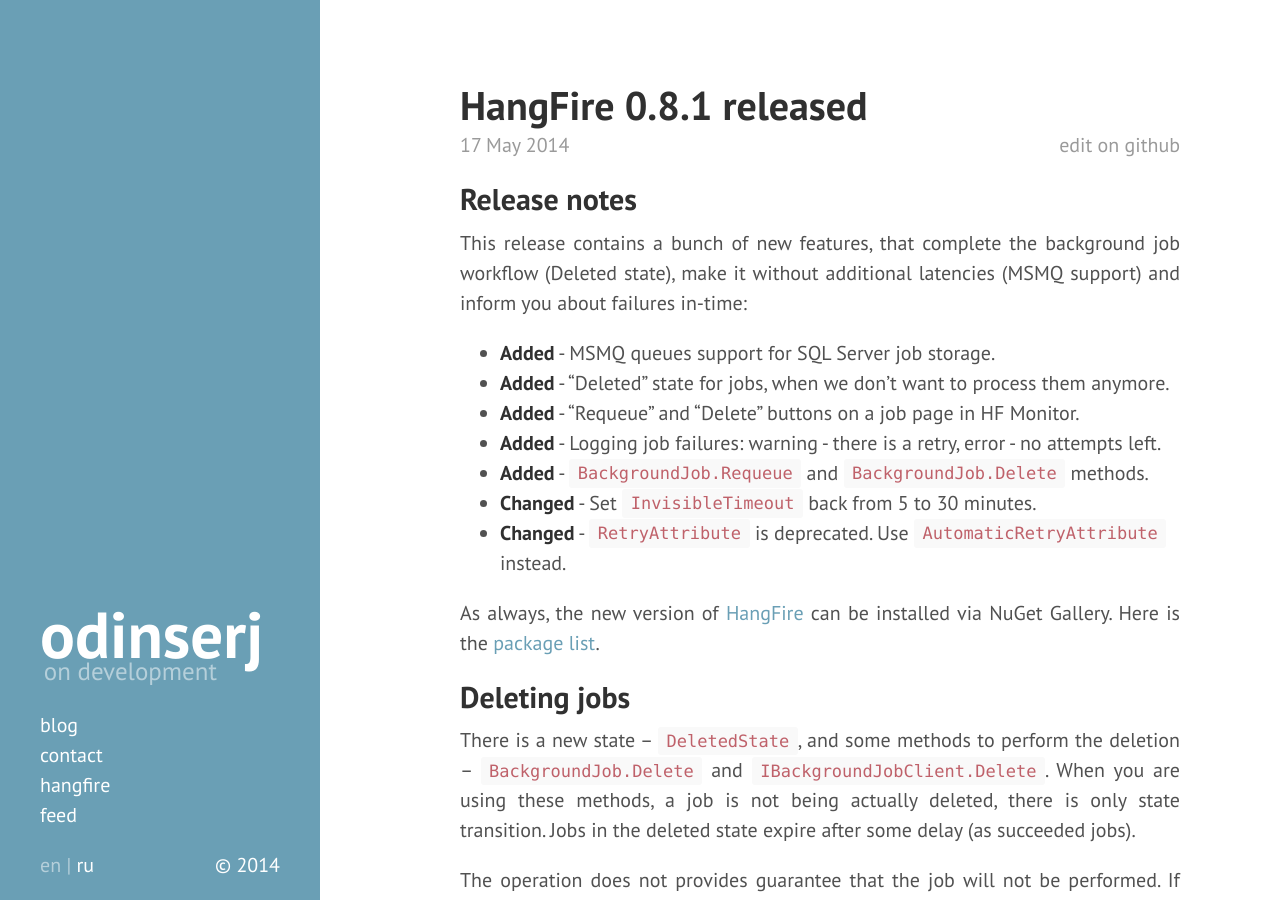
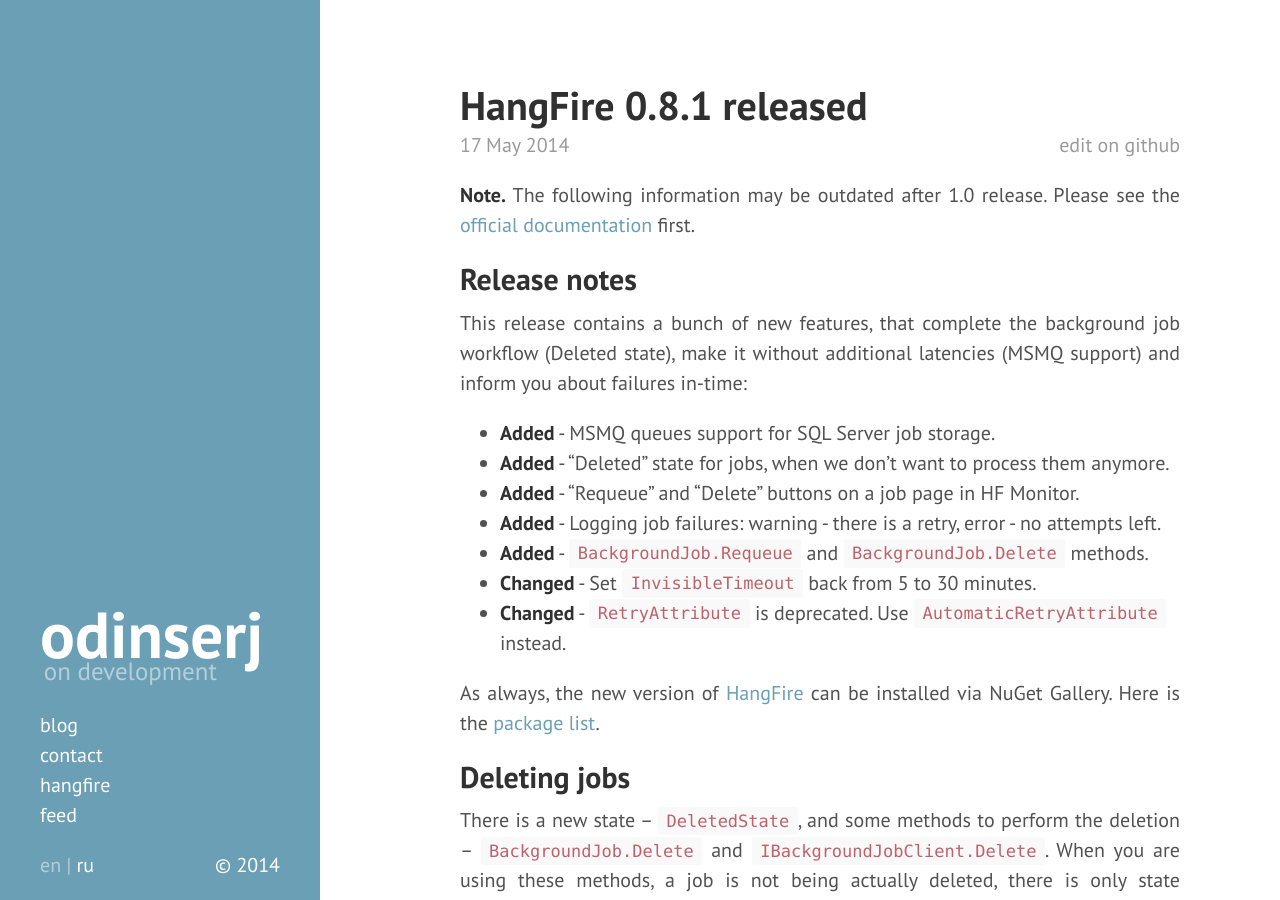
Before and after one commit to odinserj/odinserj.net, a Jekyll site: the page built from _posts/2014-05-17-hangfire-0.8.1-released.md, in a window 1280 px wide and 900 px high. Built offline with Jekyll 4.4.1, drawn with Linux system fonts in a browser that asks for light colours; Markdown is read by kramdown in place of the engine named in the settings; comment, search, counter and statistics services are not loaded.

Commit message:
Update 2014-05-17-hangfire-0.8.1-released.md

```diff
--- a/_posts/2014-05-17-hangfire-0.8.1-released.md
+++ b/_posts/2014-05-17-hangfire-0.8.1-released.md
@@ -2,6 +2,8 @@
 layout: post
 title: HangFire 0.8.1 released
 ---
+
+**Note.** The following information may be outdated after 1.0 release. Please see the [official documentation](http://docs.hangfire.io) first.
 
 ## Release notes
 
```
